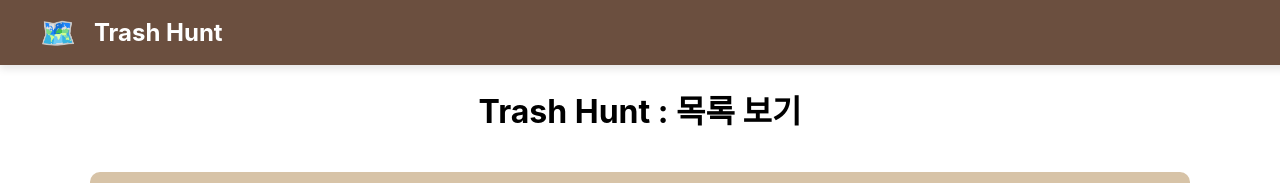
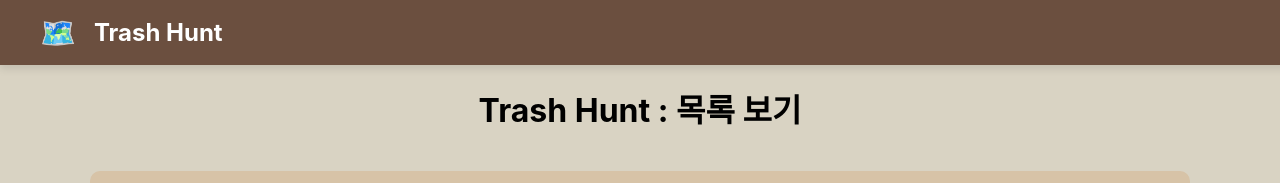
Before and after one commit to ReacTryAgain/FilthBalloon, a React (Create React App) app: page /timeline in a window 1280 px wide. Shown: the top 183 px of the page. Built offline with nearby package versions, Linux system fonts and the light colour scheme.

Commit message:
UPDATE: 배경색 변경

```diff
--- a/src/routes/TimelinePage.styles.js
+++ b/src/routes/TimelinePage.styles.js
@@ -2,11 +2,15 @@ const styles = {
     timelinePage: {
       paddingLeft: '90px',
       paddingRight: '90px',
+      backgroundColor: "#d9d3c3", // 배경색 변경
     },
     pageTitle: {
-      fontWeight: 'bold',
-      marginBottom: '40px',
-    },
+        fontWeight: 'bold',
+        marginBottom: '40px',
+        marginTop: '0', // 여백을 0으로 설정
+        paddingTop: '20px', // padding으로 대체
+        backgroundColor: '#d9d3c3', // 필요 시 여기에 배경색 추가
+      },
     reportContainer: {
       backgroundColor: '#d7c3a7',
       borderRadius: '10px',
@@ -36,4 +40,5 @@ const styles = {
     },
   };
 
+
   export default styles;
```
